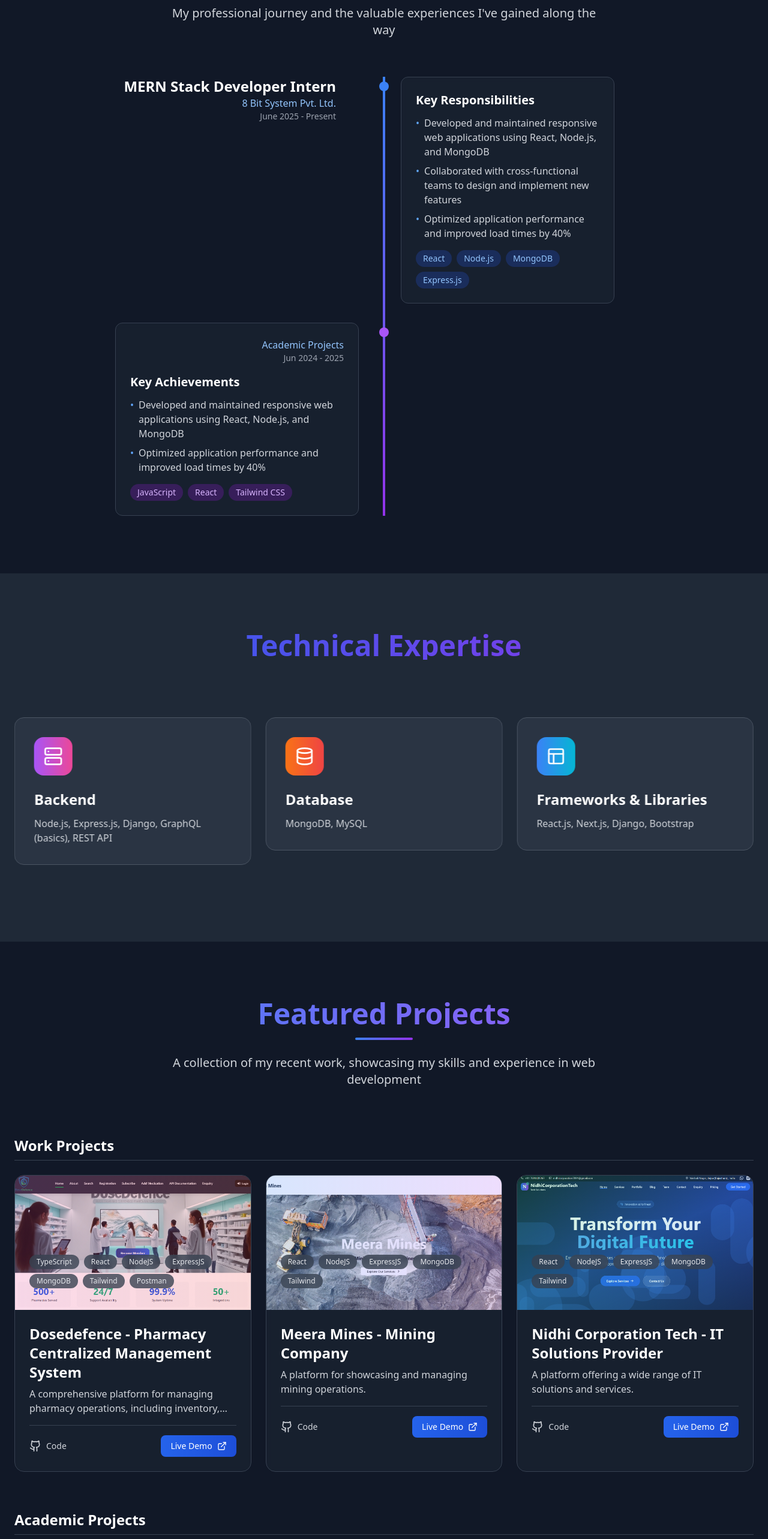
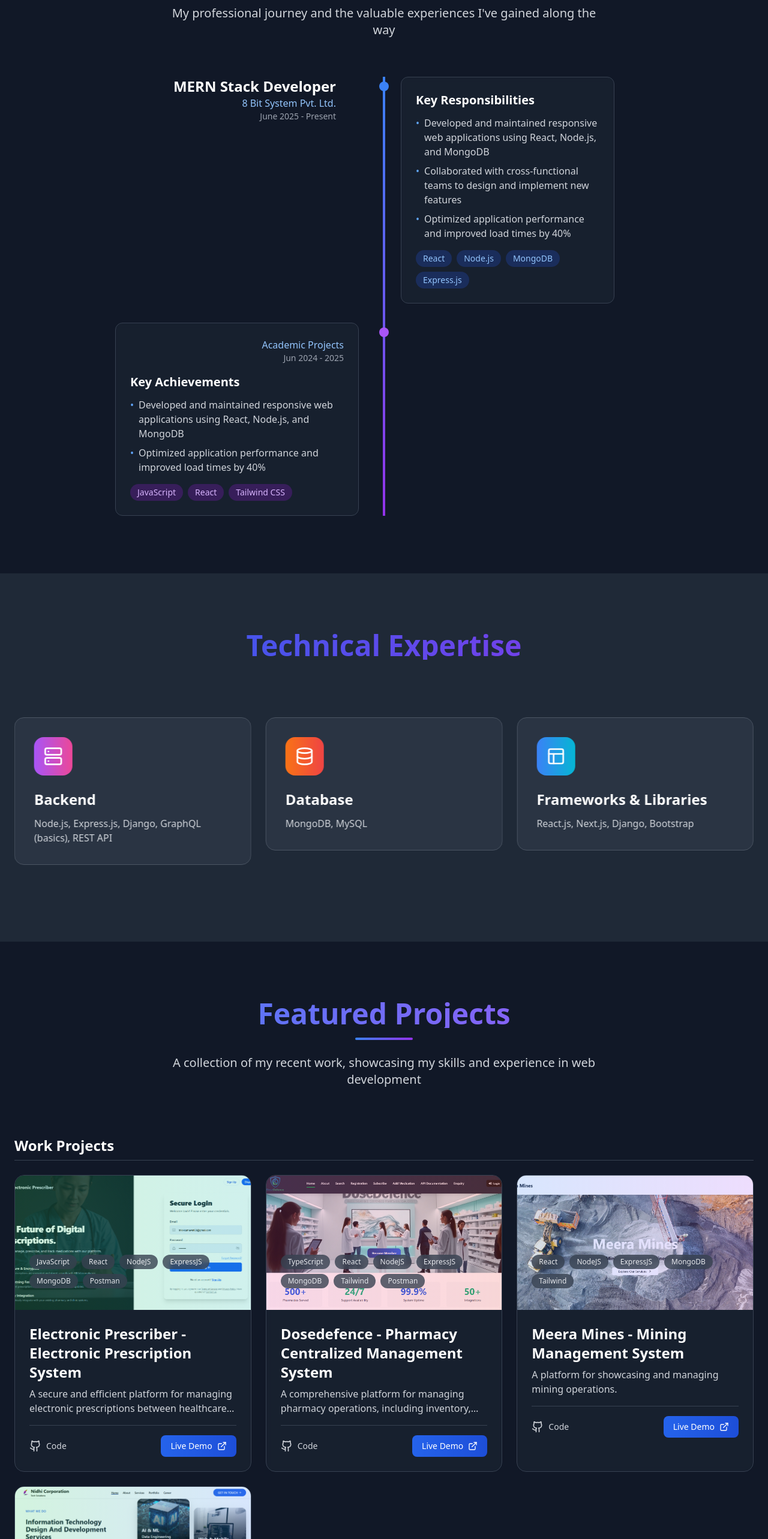
Before and after one commit to codewithmanish102003/Portfolio, a React (Vite) app: page / in a window 1280 px wide. Shown: the part 980-3546 px from the top of the page at 60% size. Built offline with nearby package versions, Linux system fonts and the light colour scheme.

Commit message:
feat(types): add TypeScript declarations for Swiper CSS modules
- Introduced declarations for importing CSS side-effect modules used by Swiper
- Prevents TypeScript errors when importing 'swiper/css' and related paths
- Added a general fallback for any other CSS imports with '*.css'

```diff
--- a/src/App.tsx
+++ b/src/App.tsx
@@ -492,7 +492,7 @@ function App() {
                 {/* Experience 1 */}
                 <div className="relative pl-2 sm:pl-16 md:pl-0 md:pr-16 group">
                   <div className="md:text-right mb-4 md:mb-0 md:absolute md:right-[calc(50%+40px)] md:w-1/2 pr-0 sm:pr-4 md:pr-10">
-                    <h3 className="text-xl sm:text-2xl font-bold text-white">MERN Stack Developer Intern</h3>
+                    <h3 className="text-xl sm:text-2xl font-bold text-white">MERN Stack Developer</h3>
                     <p className="text-blue-300 text-sm sm:text-base">8 Bit System Pvt. Ltd.</p>
                     <p className="text-xs sm:text-sm text-gray-400">June 2025 - Present</p>
                   </div>
@@ -732,6 +732,15 @@ function App() {
             <div className="grid grid-cols-1 md:grid-cols-2 lg:grid-cols-3 gap-6">
               {[
                 {
+                  title: "Electronic Prescriber - Electronic Prescription System",
+                  description: "A secure and efficient platform for managing electronic prescriptions between healthcare providers and pharmacies.",
+                  image: "eps.png",
+                  tech: ["JavaScript", "React", "NodeJS", "ExpressJS", "MongoDB","Postman"],
+                  github: "#",
+                  live: "https://singnature.dosedefence.com",
+                  gradient: "from-green-500 to-teal-500"
+                },
+                {
                   title: "Dosedefence - Pharmacy Centralized Management System",
                   description: "A comprehensive platform for managing pharmacy operations, including inventory, sales, and customer management.",
                   image: "dosedefence.png",
@@ -741,7 +750,7 @@ function App() {
                   gradient: "from-pink-500 to-red-500"
                 },
                 {
-                  title: "Meera Mines - Mining Company",
+                  title: "Meera Mines - Mining Management System",
                   description: "A platform for showcasing and managing mining operations.",
                   image: "meeramines.jpg",
                   tech: ["React", "NodeJS", "ExpressJS", "MongoDB", "Tailwind"],
@@ -1137,37 +1146,6 @@ function App() {
                 </div>
               )}
             </form>
-            {/* Resume Download Button */}
-            <div className="mb-12">
-              <a
-                href="Manish Prajapati.pdf"
-                download
-                className="group inline-flex items-center bg-gradient-to-r from-blue-600 to-purple-600 text-white px-8 py-4 rounded-full font-semibold hover:from-blue-700 hover:to-purple-700 transition-all duration-300 transform hover:scale-105 hover:shadow-xl"
-              >
-                <span className="group-hover:mr-2 transition-all duration-300">Download Resume</span>
-                <span className="inline-block group-hover:translate-y-[-2px] transition-transform duration-300">↓</span>
-              </a>
-            </div>
-
-            {/* Social Links */}
-            <div className="flex justify-center space-x-6">
-              {[
-                { icon: Github, href: "https://github.com/codewithmanish102003", label: "GitHub", color: "hover:bg-gray-800" },
-                { icon: Linkedin, href: "https://www.linkedin.com/in/manish-prajapati-651a212aa", label: "LinkedIn", color: "hover:bg-blue-600" },
-                { icon: Mail, href: "mailto:marveluniverse1942@gmail.com", label: "Email", color: "hover:bg-red-500" }
-              ].map((social, index) => (
-                <a
-                  key={index}
-                  href={social.href}
-                  target={social.icon !== Mail ? "_blank" : undefined}
-                  rel={social.icon !== Mail ? "noopener noreferrer" : undefined}
-                  className={`group p-4 rounded-full bg-gradient-to-r from-gray-100 to-gray-200 dark:from-gray-700 dark:to-gray-600 transition-all duration-300 hover:scale-110 hover:shadow-xl ${social.color} hover:text-white`}
-                  aria-label={social.label}
-                >
-                  <social.icon className="w-6 h-6 transition-transform duration-300 group-hover:scale-110" />
-                </a>
-              ))}
-            </div>
           </div>
         </div>
       </section>
--- /dev/null
+++ b/src/types/swiper-css.d.ts
@@ -0,0 +1,8 @@
+// Declarations for importing CSS side-effect modules used by Swiper
+// This prevents TypeScript errors when importing 'swiper/css' and related paths
+declare module 'swiper/css';
+declare module 'swiper/css/autoplay';
+declare module 'swiper/css/pagination';
+declare module 'swiper/css/navigation';
+// General fallback for any other CSS imports
+declare module '*.css';
```
Also changed, not shown: public/eps.png (added), public/nidhicorporationtech.png.
